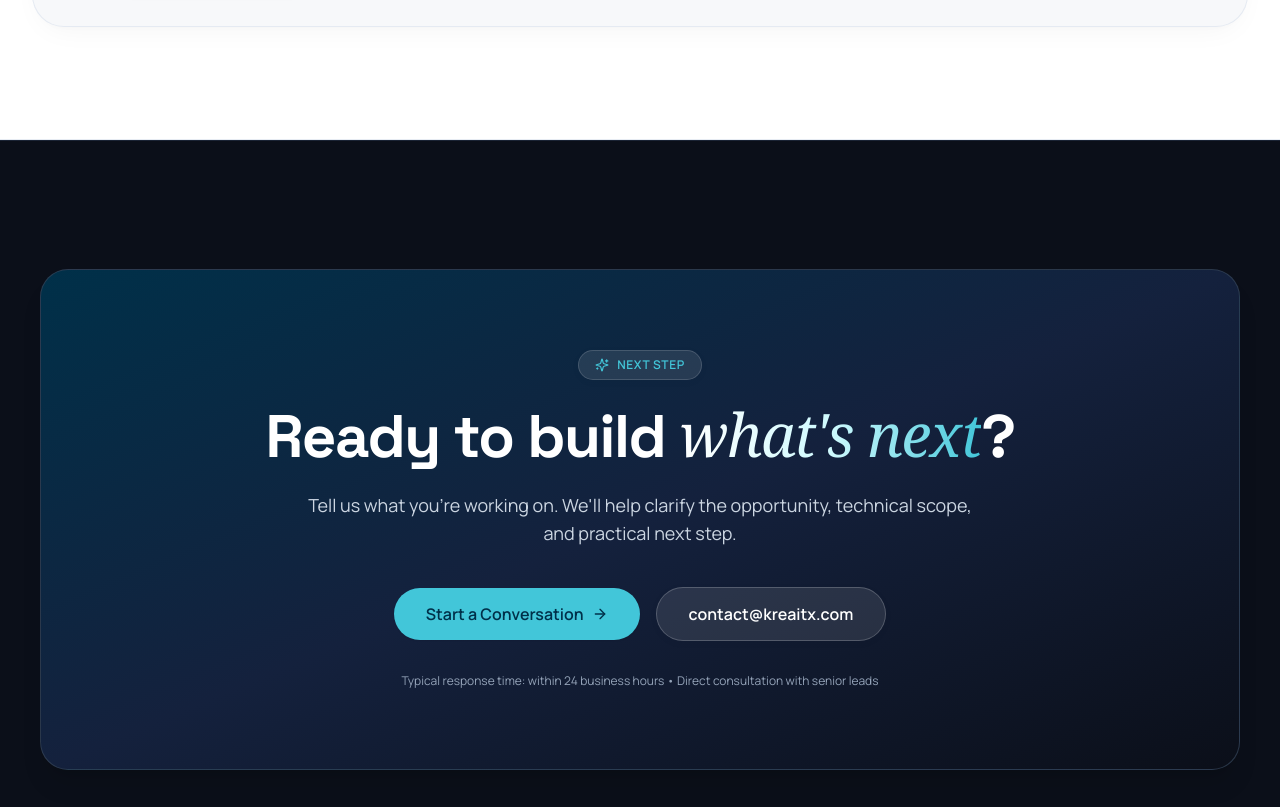
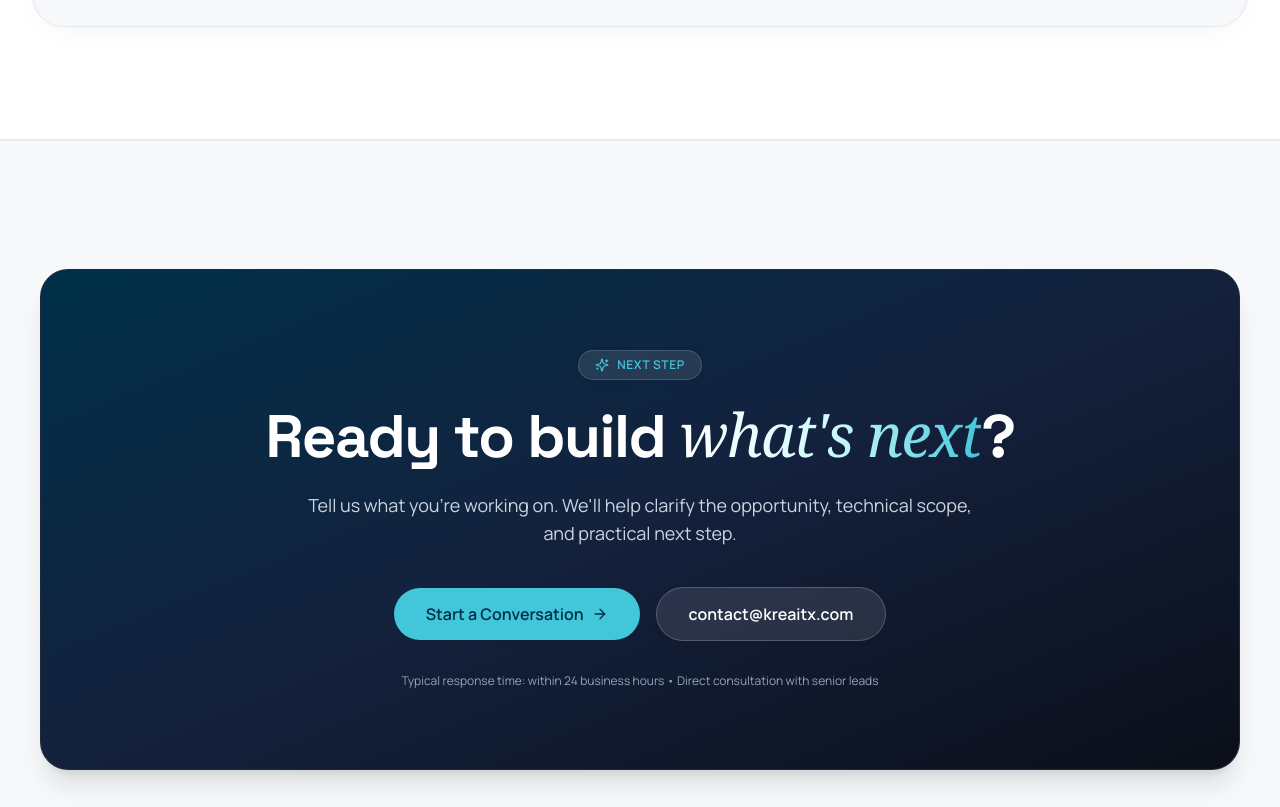
Before and after one commit to FaizaSami0007/KreaitX_By_Faiza, a Next.js app: page /solutions in a window 1280 px wide. Shown: the part 8033-8840 px from the top of the page. Built offline with nearby package versions, Linux system fonts and the light colour scheme; no server answers.

Commit message:
style(solutions): set CTA section background above footer to light theme

```diff
--- a/app/solutions/[slug]/page.tsx
+++ b/app/solutions/[slug]/page.tsx
@@ -563,8 +563,8 @@ export default async function ServiceDetailPage({ params }: PageProps) {
         </Container>
       </section>
 
-      {/* Conversion CTA */}
-      <CTASection />
+      {/* Conversion CTA — Light Background above dark Footer */}
+      <CTASection bg="light" />
     </>
   );
 }
--- a/app/solutions/page.tsx
+++ b/app/solutions/page.tsx
@@ -147,8 +147,8 @@ export default function SolutionsPage() {
         );
       })}
 
-      {/* Conversion CTA */}
-      <CTASection />
+      {/* Conversion CTA — Light Background above dark Footer */}
+      <CTASection bg="light" />
     </>
   );
 }
--- a/components/sections/CTASection.tsx
+++ b/components/sections/CTASection.tsx
@@ -8,12 +8,27 @@ import { siteConfig } from "@/data/siteData";
 import { trackEvent } from "@/lib/analytics";
 import { Sparkles } from "lucide-react";
 
-export const CTASection: React.FC = () => {
+export interface CTASectionProps {
+  bg?: "light" | "dark" | "porcelain" | "white";
+  className?: string;
+}
+
+export const CTASection: React.FC<CTASectionProps> = ({
+  bg = "light",
+  className
+}) => {
+  const isDark = bg === "dark";
+  const bgClass = isDark
+    ? "bg-[#0B0F19] border-slate-800/80"
+    : bg === "white"
+    ? "bg-white border-slate-200/80"
+    : "bg-[#F7F8FA] border-slate-200/80";
+
   return (
-    <section className="bg-[#0B0F19] py-20 sm:py-28 lg:py-32 relative border-t border-slate-800/80">
+    <section className={`${bgClass} py-20 sm:py-28 lg:py-32 relative border-t ${className || ""}`}>
       <Container size="default" className="relative z-10">
         <Reveal yOffset={20}>
-          <div className="relative overflow-hidden rounded-[28px] bg-gradient-to-br from-[#003049] via-[#14213D] to-[#0B0F19] text-white p-10 sm:p-16 lg:p-20 shadow-xl border border-slate-700/80">
+          <div className="relative overflow-hidden rounded-[28px] bg-gradient-to-br from-[#003049] via-[#14213D] to-[#0B0F19] text-white p-10 sm:p-16 lg:p-20 shadow-xl border border-slate-800">
             <div className="relative z-10 max-w-3xl mx-auto text-center flex flex-col items-center">
               <span className="inline-flex items-center gap-2 text-xs font-mono font-semibold uppercase tracking-wider text-[#42C6D9] px-4 py-1.5 rounded-full bg-white/10 border border-white/15 mb-6 shadow-subtle">
                 <Sparkles className="h-3.5 w-3.5 text-[#42C6D9]" />
```
